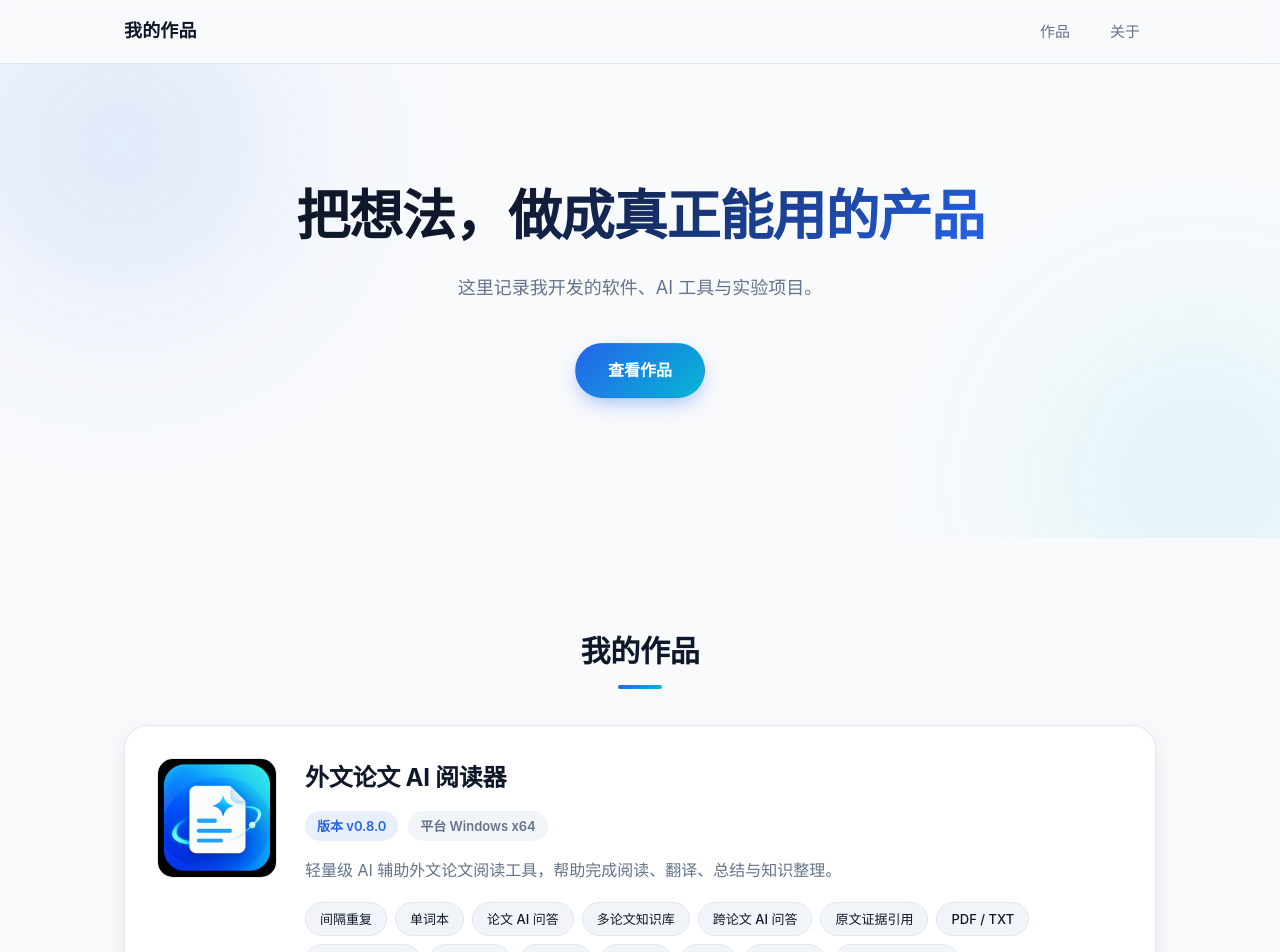
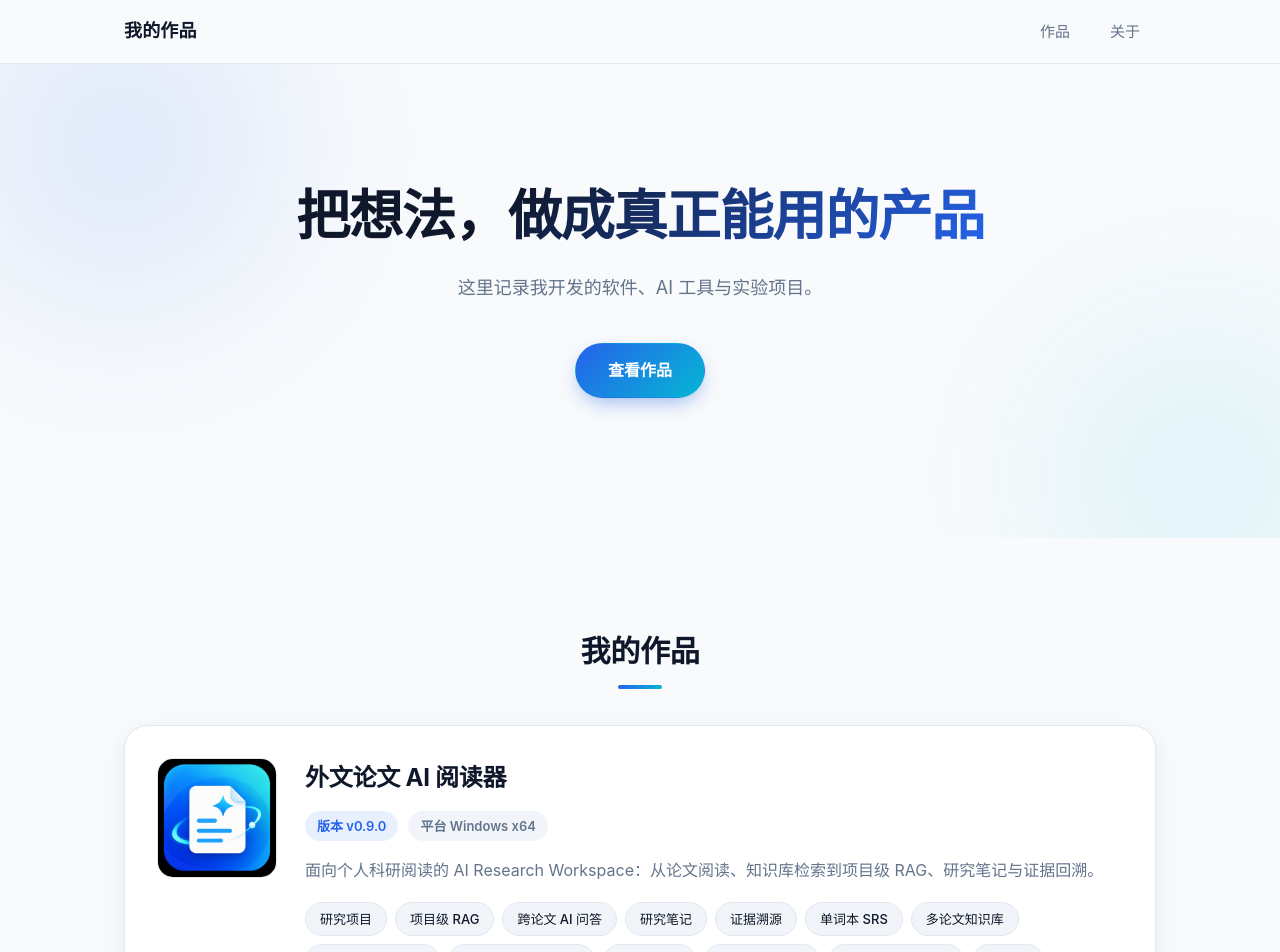
Before and after one commit to Director-code-c/my-portfolio, a Vue app: page / in a window 1280 px wide. Shown: the top 952 px of the page. Built offline with nearby package versions, Linux system fonts and the light colour scheme.

Commit message:
update: AI Paper Reader v0.9.0

```diff
--- a/src/data/projects.js
+++ b/src/data/projects.js
@@ -4,15 +4,28 @@ export const projects = [
   {
     id: 'ai-paper-reader',
     name: '外文论文 AI 阅读器',
-    version: 'v0.8.0',
+    version: 'v0.9.0',
     platform: 'Windows x64',
     icon: `${import.meta.env.BASE_URL}ai-paper-reader.png`,
-    description: '轻量级 AI 辅助外文论文阅读工具，帮助完成阅读、翻译、总结与知识整理。',
-    tags: ['间隔重复', '单词本', '论文 AI 问答', '多论文知识库', '跨论文 AI 问答', '原文证据引用', 'PDF / TXT', '扫描 PDF OCR', '本地词典', 'AI 翻译', 'AI 总结', '批注', '记录中心', 'Markdown 导出'],
+    description:
+      '面向个人科研阅读的 AI Research Workspace：从论文阅读、知识库检索到项目级 RAG、研究笔记与证据回溯。',
+    tags: ['研究项目', '项目级 RAG', '跨论文 AI 问答', '研究笔记', '证据溯源', '单词本 SRS', '多论文知识库', 'Semantic Search', 'RRF Hybrid Search', 'PDF / TXT', '扫描 PDF OCR', 'StarDict 本地词典', 'AI 翻译', 'AI 总结', 'DOI / Crossref', 'BibTeX / APA / GB-T 7714'],
     // Windows 正式版安装包，托管于 GitHub Releases
     downloadUrl:
-      'https://github.com/Director-code-c/ai-paper-reader-releases/releases/download/v0.8.0/AI-Paper-Reader-Setup-0.8.0.exe',
+      'https://github.com/Director-code-c/ai-paper-reader-releases/releases/download/v0.9.0/AI-Paper-Reader-Setup-0.9.0.exe',
     capabilities: [
+      'Research Projects 研究项目',
+      '一篇论文可属于多个项目',
+      '项目级 Keyword / Semantic / Hybrid RAG',
+      '项目范围跨论文 AI 问答',
+      '项目 scope 防越界',
+      '项目研究笔记',
+      'QA 回答一键加入项目笔记',
+      '笔记 citation 可回到原论文/页码',
+      '阅读状态：待读 / 阅读中 / 已读',
+      '星标论文',
+      '项目内筛选 + 搜索',
+      '多项目状态同步',
       '学术词汇间隔重复（SM-2-lite）',
       '今日复习队列',
       '忘记 / 困难 / 认识 / 熟练 四档复习',
@@ -67,6 +80,6 @@ export const projects = [
       '最近阅读',
       'Light / Dark / System 主题',
     ],
-    status: 'Windows v0.8.0 正式版',
+    status: 'Windows v0.9.0 正式版',
   },
 ]
```
